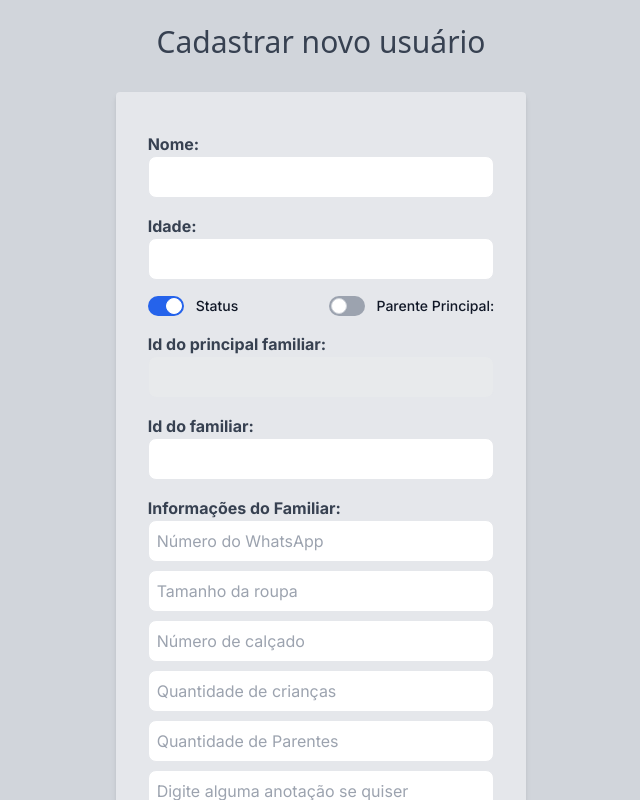
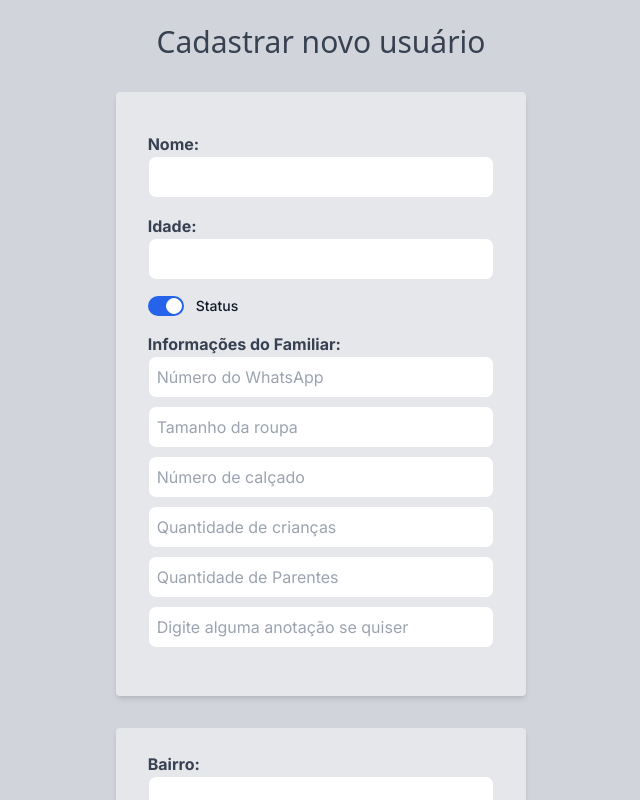
Before and after one commit to correaa1/ong-frontend, a Next.js app: page /register in a window 1280 px wide. Shown: the top 800 px of the page, without its empty margins (319-959 px from the left). Built offline with nearby package versions, Linux system fonts and the light colour scheme.

Commit message:
addFamily, sempre que for criado o cadastro por dentro do perfil de um usuário, mainParent é falso e idMainParent recebe o id para relaciona-los

```diff
--- a/src/app/list/page.jsx
+++ b/src/app/list/page.jsx
@@ -5,6 +5,7 @@ import UserList from "@/app/list/userList";
 import UserDetails from "@/app/list/profile/userDetail";
 import UserListSelect from "@/app/deliveryList/userListSelect";
 import UserRegister from "@/app/register/userRegister";
+import AddFamilyMemberPage from "@/app/familyRegister/page";
 
 
 
@@ -17,7 +18,7 @@ const List = () => {
           <Route path="/list/profile/:id" element={<UserDetails/>} />
           <Route path="/register" element={<UserRegister/>} />
           <Route path="/deliveryList" element={<UserListSelect />} />
-
+          <Route path="/familyRegister/:id" element={<AddFamilyMemberPage/>} />
       </Routes>
 
 </Router>
--- a/src/app/list/profile/page.jsx
+++ b/src/app/list/profile/page.jsx
@@ -4,7 +4,7 @@ import {BrowserRouter as Router, Routes, Route, Link} from 'react-router-dom';
 import UserList from "@/app/list/userList";
 import UserDetails from "@/app/list/profile/userDetail";
 import UserListSelect from "@/app/deliveryList/userListSelect";
-import UserFamily from "@/app/list/profile/profileFamily/userFamily";
+import AddFamilyMemberPage from "@/app/familyRegister/page";
 
 
 
@@ -17,6 +17,7 @@ const userDetailPage = () => {
                 <Route path="/list/profile/:id" element={<UserDetails/>} />
                 <Route path="/list" element={<UserList/>} />
                 <Route path="/deliveryList/userListSelect" element={<UserListSelect />} />
+                <Route path="/familyRegister/:id" element={<AddFamilyMemberPage/>} />
             </Routes>
 
         </Router>
--- a/src/app/page.js
+++ b/src/app/page.js
@@ -6,6 +6,7 @@ import UserList from "@/app/list/userList";
 import UserDetails from "@/app/list/profile/userDetail";
 import UserListSelect from "@/app/deliveryList/userListSelect";
 import React from "react";
+import AddFamilyMemberPage from "@/app/familyRegister/page";
 
 
 export default function Home() {
@@ -17,8 +18,8 @@ export default function Home() {
                   <Route path="/register" element={<Form/>} />
                   <Route path="/list" element={<UserList/>} />
                   <Route path="/list/profile/:id" element={<UserDetails/>} />
+                  <Route path="/familyRegister/:id" element={<AddFamilyMemberPage/>} />
                   <Route path="/deliveryList/" element={<UserListSelect />} />
-
               </Routes>
 
       </Router>
--- a/src/app/register/userRegister.jsx
+++ b/src/app/register/userRegister.jsx
@@ -18,21 +18,22 @@ const initialMonthState = {
     novembro: false,
     dezembro: false,
 };
-const Form = () => {
+const Form = ({handleSubmitForm, mainParent = true,  idMainParent}) => {
     const [monthState, setMonthState] = useState(initialMonthState);
-    const [idMainParentRelationalEnabled, setIdMainParentRelationalEnabled] = useState(true);
 
     const [validationErrors, setValidationErrors] = useState({
         name: '',
         age: '',
         // Outros campos do formulário
     });
+
   const [formData, setFormData] = useState({
+
     name: '',
     stats: true,
-    mainParent:false,
-    idMainParent:'',
-    idMainParentRelational:'',
+    mainParent: mainParent,
+    idMainParent:idMainParent,
+
     age:'',
     infoUsers: {
       phone: '',
@@ -50,28 +51,20 @@ const Form = () => {
     },
     month:monthState
 
+
+
   });
 
-  const handleChange = (e) => {
+    const handleChange = (e) => {
+        const { name, value, type, checked } = e.target;
 
+        setFormData((prevFormData) => ({
+            ...prevFormData,
+            [name]: type === 'checkbox' ? checked : value,
+        }));
 
-    const { name, value, type, checked } = e.target;
-    setFormData((prevFormData) => ({
-      ...prevFormData,
-      [name]: type === 'checkbox' ? checked : value,
-    }));console.log("formDAta",formData)
-      if (name === 'mainParent') {
-          setFormData((prevFormData) => ({
-              ...prevFormData,
-              mainParent: checked,
-              idMainParentRelational: checked ? '' : prevFormData.idMainParentRelational, // Limpa o campo quando mainParent for true
-              idMainParent: !checked ? '' : prevFormData.idMainParent,
-
-          }));
-          setIdMainParentRelationalEnabled(!checked);
-
-      }
-  };
+        console.log("formData inside handleChange:", formData);
+    };
 
 
   //function responsavel por fazer um post na api salvando o cadastro do usuário no banco --- tabela Users
@@ -94,12 +87,7 @@ const Form = () => {
           return; // Impede o envio se houver erros de validação
       }
 
-      if (!formData.idMainParent && formData.idMainParentRelational === '') {
-          toast.error('Por favor, corrija os erros de validação antes de salvar.', {
-              position: toast.POSITION.TOP_CENTER,
-          });
-          return; // Impede o envio se houver erros de validação
-      }
+
     try {
         console.log('monthState before API call:', monthState);
         console.log('formData before API call:', formData);
@@ -109,7 +97,6 @@ const Form = () => {
             ...formData, // Spread the existing formData
             month: { ...monthState }, // Spread the monthState to create a new object
         });
-
         toast.success('Formulário enviado com sucesso!', {
             position: toast.POSITION.TOP_CENTER,
         });
@@ -120,10 +107,9 @@ const Form = () => {
         setFormData({
             name: '',
             stats: true,
-            mainParent:false,
+            mainParent: mainParent,
             age:'',
-            idMainParent: '',
-            idMainParentRelational:'',
+            idMainParent: idMainParent,
             infoUsers: {
                 phone: '',
                 clothingSize: '',
@@ -143,8 +129,8 @@ const Form = () => {
         });
         setMonthState(initialMonthState);
 
-        console.log("initialMonthState", initialMonthState);
-        console.log("formdata", formData);
+
+        console.log("formData after state update:", formData);
 
     } catch (error) {
       console.error('Error sending data:', error);
@@ -226,48 +212,7 @@ const Form = () => {
             <span className="ml-3 text-sm font-medium text-gray-900 dark:text-gray-300">Status</span>  </label>
             </div>
 
-      <div className="mb-4 flex ">
-          <label htmlFor="mainParent" className="relative inline-flex items-center  cursor-pointer">
-          <input
-              type="checkbox"
-              id="mainParent"
-              name="mainParent"
-              checked={formData.mainParent}
-              onChange={handleChange}
-              className="sr-only peer "
-          />
-              <div className="w-9 h-5 bg-gray-400 peer-focus:outline-none peer-focus:ring-4 peer-focus:ring-blue-300 dark:peer-focus:ring-blue-800 rounded-full peer dark:bg-gray-700 peer-checked:after:translate-x-full peer-checked:after:border-white after:content-[''] after:absolute after:top-[2px] after:left-[2px] after:bg-white after:border-gray-300 after:border after:rounded-full after:h-4 after:w-4 after:transition-all dark:border-gray-600 peer-checked:bg-blue-600"></div>
-              <span className="ml-3 text-sm font-medium text-gray-900 dark:text-gray-300">   Parente Principal: </span>  </label>
-      </div></div>
 
-      <div className="mb-4">
-          <label htmlFor="idMainParent" className="block text-gray-700 font-bold">
-              Id do principal familiar:
-          </label>
-          <input
-              type="number"
-              id="idMainParent"
-              name="idMainParent"
-              disabled={idMainParentRelationalEnabled} // Desabilita se idMainParentRelationalEnabled for falso
-              value={formData.idMainParent}
-              onChange={handleChange}
-              className="w-full p-2 border rounded-lg "
-          />
-      </div>
-
-      <div className="mb-4">
-          <label htmlFor="idMainParentRelational" className="block text-gray-700 font-bold">
-              Id do familiar:
-          </label>
-          <input
-              type="number"
-              id="idMainParentRelational"
-              name="idMainParentRelational"
-              value={formData.idMainParentRelational}
-              disabled={!idMainParentRelationalEnabled} // Desabilita se idMainParentRelationalEnabled for falso
-              onChange={handleChange}
-              className="w-full p-2 border rounded-lg "
-          />
       </div>
 
 
```
Also changed, not shown: src/app/list/profile/userDetail.jsx (+10 -4 lines).
